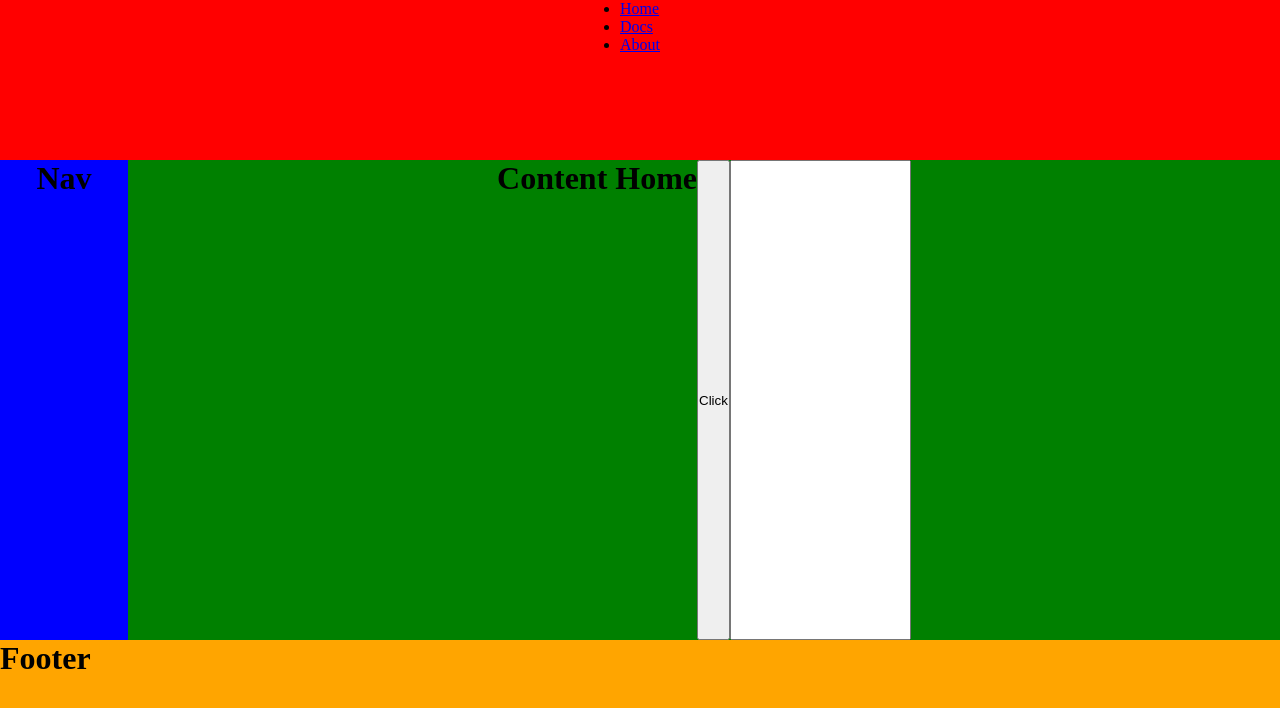
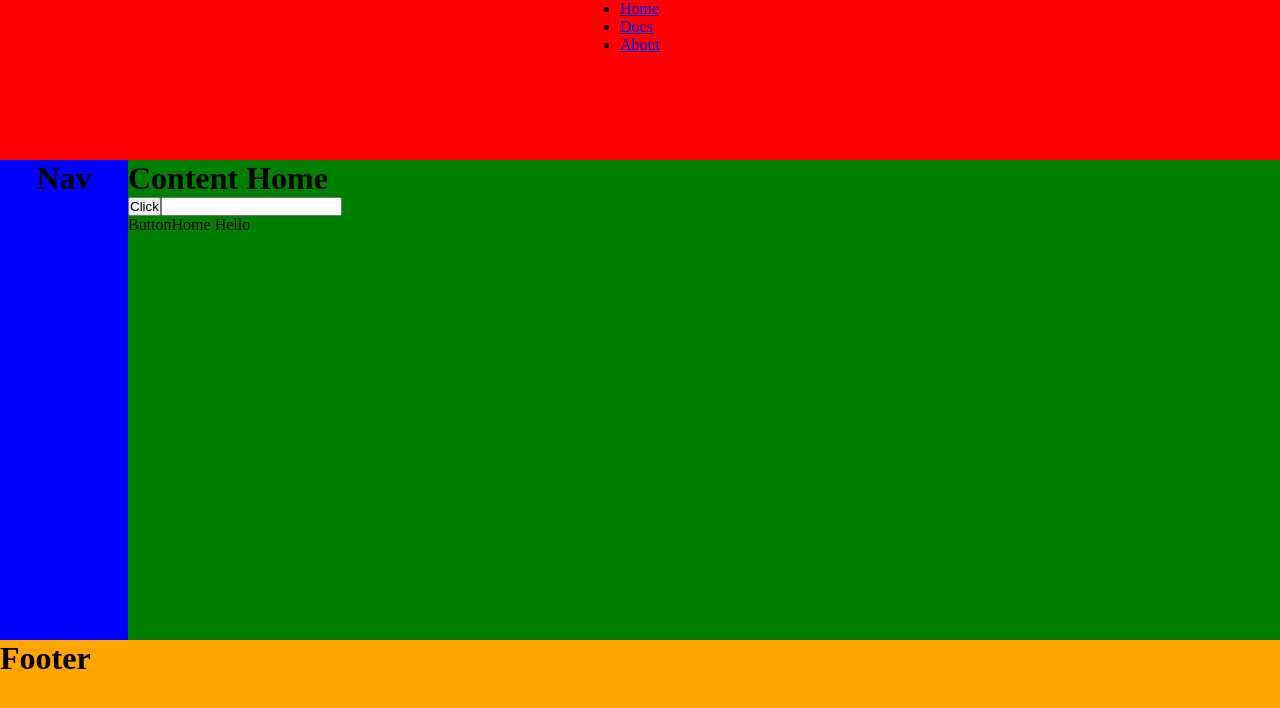
Before and after one commit to leviha1702/Todo-List-Pro, a React (Vite) app: page / in a window 1280 px wide. Shown: the top 708 px of the page. Built offline with nearby package versions, Linux system fonts and the light colour scheme; no server answers.

Commit message:
code practic FE

```diff
--- /dev/null
+++ b/src/components/ButtonHome.jsx
@@ -0,0 +1,7 @@
+import React from "react";
+
+const ButtonHome = ({ teacher }) => {
+  return <div>ButtonHome {teacher}</div>;
+};
+
+export default ButtonHome;
--- a/src/components/ContentHome.jsx
+++ b/src/components/ContentHome.jsx
@@ -1,8 +1,9 @@
 import "../styles/page1.css";
 import React from "react";
 import axios from "axios";
+import ButtonHome from "./ButtonHome";
 
-const ContentHome = () => {
+const ContentHome = ({ ha }) => {
   const [state, setState] = React.useState(false);
   const [password, setPassword] = React.useState(false);
 
@@ -21,14 +22,16 @@ const ContentHome = () => {
     setState(!state);
   };
 
-  const handlePassword = () => {
-    setPassword(!password);
+  const handlePassword = (e) => {
+    setPassword(e.target.value);
   };
   return (
     <div className="content">
-      <h1>Content Home</h1>
+      <h1>Content Home </h1>
+
       <button onClick={handleClick}>Click</button>
       <input type="password" onChange={handlePassword} />
+      <ButtonHome teacher={ha} />
     </div>
   );
 };
--- /dev/null
+++ b/src/contexts/globalProvider.jsx
@@ -0,0 +1,19 @@
+import React from "react";
+
+export const GlobalContext = React.createContext();
+
+const GlobalProvider = ({ children }) => {
+  const [state, setState] = React.useState({
+    name: "John Doe",
+    email: "levietha@gmail.com",
+  });
+  GlobalContext.displayName = "StudentContext";
+
+  const data = {};
+
+  return (
+    <GlobalContext.Provider value={data}>{children}</GlobalContext.Provider>
+  );
+};
+
+export default GlobalProvider;
--- a/src/layouts/index.jsx
+++ b/src/layouts/index.jsx
@@ -2,9 +2,11 @@ import Header from "../components/header";
 import Footer from "../components/Footer";
 import NavBar from "../components/Nav";
 import { Outlet } from "react-router-dom";
+import GlobalProvider from "../contexts/globalProvider";
 
 const Layout = () => {
   return (
+    <GlobalProvider>
       <div class="container">
         <Header />
         <div className="container-content">
@@ -13,6 +15,7 @@ const Layout = () => {
         </div>
         <Footer />
       </div>
+    </GlobalProvider>
   );
 };
 
--- a/src/pages/Home.jsx
+++ b/src/pages/Home.jsx
@@ -2,9 +2,10 @@ import ContentHome from "../components/ContentHome";
 import React from "react";
 
 const Home = () => {
+  const [content, setContent] = React.useState("Hello");
   return (
     <React.Fragment>
-      <ContentHome />
+      <ContentHome ha={content} />
     </React.Fragment>
   );
 };
--- a/src/styles/page1.css
+++ b/src/styles/page1.css
@@ -18,7 +18,6 @@
 .content {
   background: green;
   width: 90%;
-  display: flex;
   justify-content: center;
 }
 
```
Lines whose indentation alone changed are shown as unchanged.
